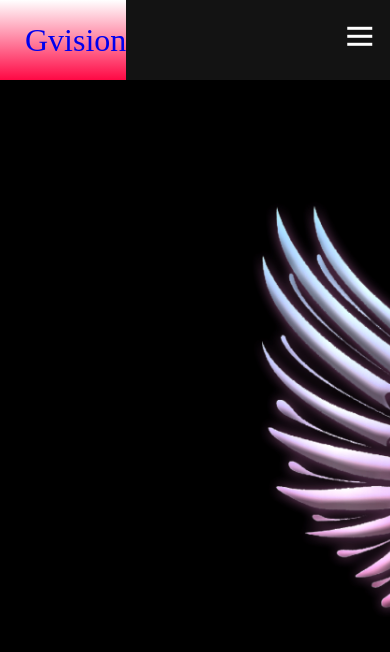
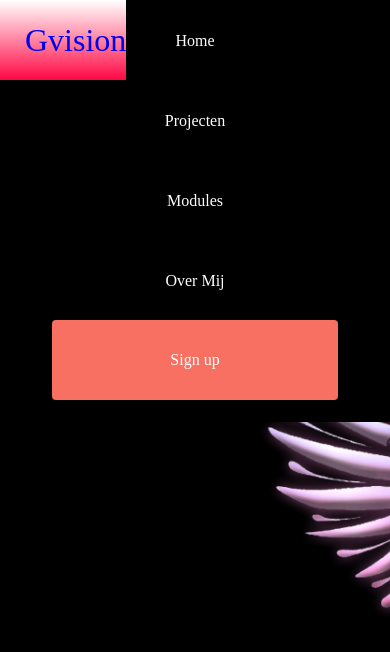
Before and after one commit to noahelmont/Eindopdracht, a plain HTML site: page index.html in a window 390 px wide. Shown: the top 652 px of the page. Drawn offline with Linux system fonts and the light colour scheme.

Commit message:
eindopdracht

```diff
--- a/index.html
+++ b/index.html
@@ -12,7 +12,7 @@
     <nav class="navbar">
         <div class="navbar_container">
             <a href="/" id="navbar_logo">Gvision</a>
-            <div class="navbar_toggle" id="mobile-menu">
+            <div class="navbar__toggle" id="mobile-menu">
                 <span class="bar"></span>
                 <span class="bar"></span>
                 <span class="bar"></span>
--- a/styles.css
+++ b/styles.css
@@ -148,12 +148,12 @@ width: 100%;
         margin: 0;
         width: 100%;
         position: absolute;
-        top: -1000px;
-        opacity: 0;
+        /* top: -1000px;
+        opacity: 0; */
         transition: all 0.5s ease;
         height: 50vh;
         z-index: -1;
-        background: #ff0000;
+        background: #000000;
     }
 
     .navbar_menu.active {
@@ -170,7 +170,7 @@ width: 100%;
         padding-left: 25px;
     }
 
-    .navbar_toggle .bar {
+    .navbar__toggle .bar {
         width: 25px;
         height: 3px;
         margin: 5px auto;
```
Also changed, not shown: Noah.html (+1 -1 lines), modules.html (+1 -1 lines), projecten.html (+1 -1 lines).
